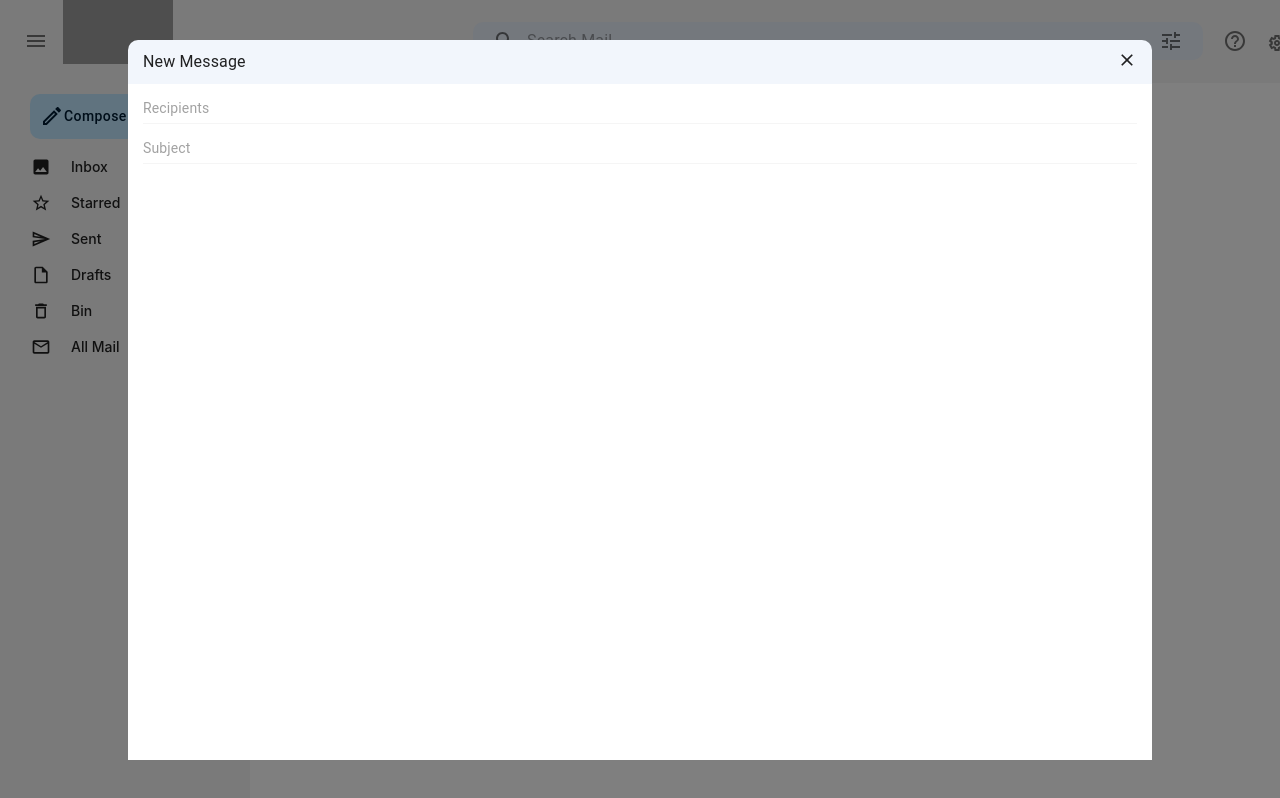
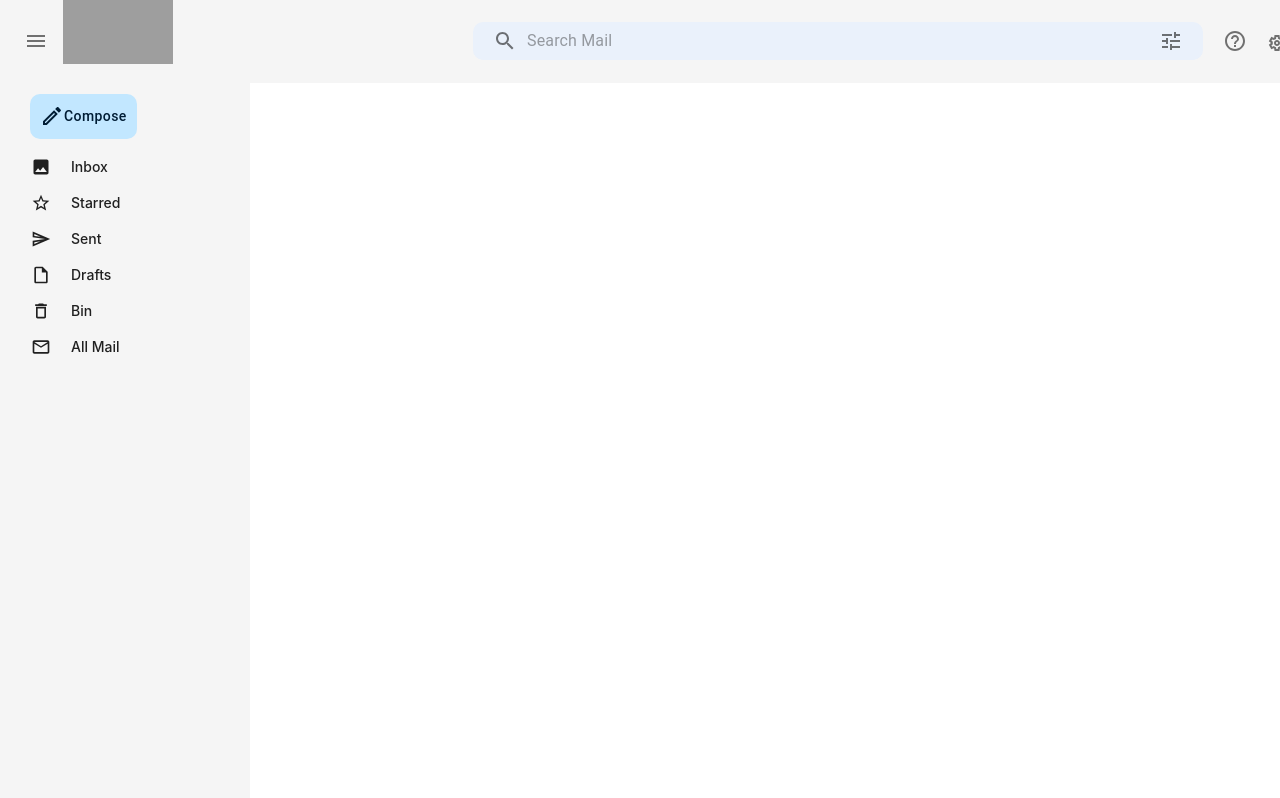
Before and after one commit to jatinfoujdar/gmail-clone, a React (Create React App) app in the folder client/: page / in a window 1280 px wide. Shown: the top 798 px of the page. Built offline with nearby package versions, Linux system fonts and the light colour scheme; grey boxes are pictures that could not be loaded.

Commit message:
sidebar toggle

```diff
--- a/client/src/Components/ComposeMail.jsx
+++ b/client/src/Components/ComposeMail.jsx
@@ -1,6 +1,6 @@
 import React from 'react';
 import { Dialog,Box ,Typography,styled, InputBase, TextField, Button } from '@mui/material';
-import { Close, Padding,DeleteForeverOutlined } from '@mui/icons-material';
+import { Close,DeleteForeverOutlined } from '@mui/icons-material';
 
 
 
@@ -49,9 +49,9 @@ const SendButton = styled(Button)({
     width: "100"
 })
 
-const ComposeMail = () => {
+const ComposeMail = ({openDialog}) => {
   return (
-   <Dialog open={true} PaperProps={{sx: diaglogStyle}}>
+   <Dialog open={openDialog} PaperProps={{sx: diaglogStyle}}>
     <Header>
   <Typography>New Message</Typography>
   <Close fontSize='small'/>
--- a/client/src/Components/SidebarContainer.jsx
+++ b/client/src/Components/SidebarContainer.jsx
@@ -1,6 +1,6 @@
 import { Box, Button ,styled,List, ListItem} from '@mui/material';
 import{CreateOutlined} from "@mui/icons-material"
-import React from 'react'
+import React, { useState } from 'react'
 import { SIDEBAR_DATA } from '../config/sidebarConfig';
 import ComposeMail from './ComposeMail';
 
@@ -30,10 +30,15 @@ const Container = styled(Box)({
 })
 
 const SidebarContainer = () => {
+  const[openDialog,setOpenDialog] = useState(false)
+
+  const onComposeClick=()=>{
+    setOpenDialog(true);
+  }
   return (
     <Container>
 
-        <ComposeButton>
+        <ComposeButton onClick={()=> onComposeClick()}>
         <CreateOutlined/>  Compose
         </ComposeButton>
 
@@ -46,7 +51,7 @@ const SidebarContainer = () => {
         ))
       }
      </List>
-     <ComposeMail/>
+     <ComposeMail openDialog={openDialog}/>
     </Container>
   )
 }
```
